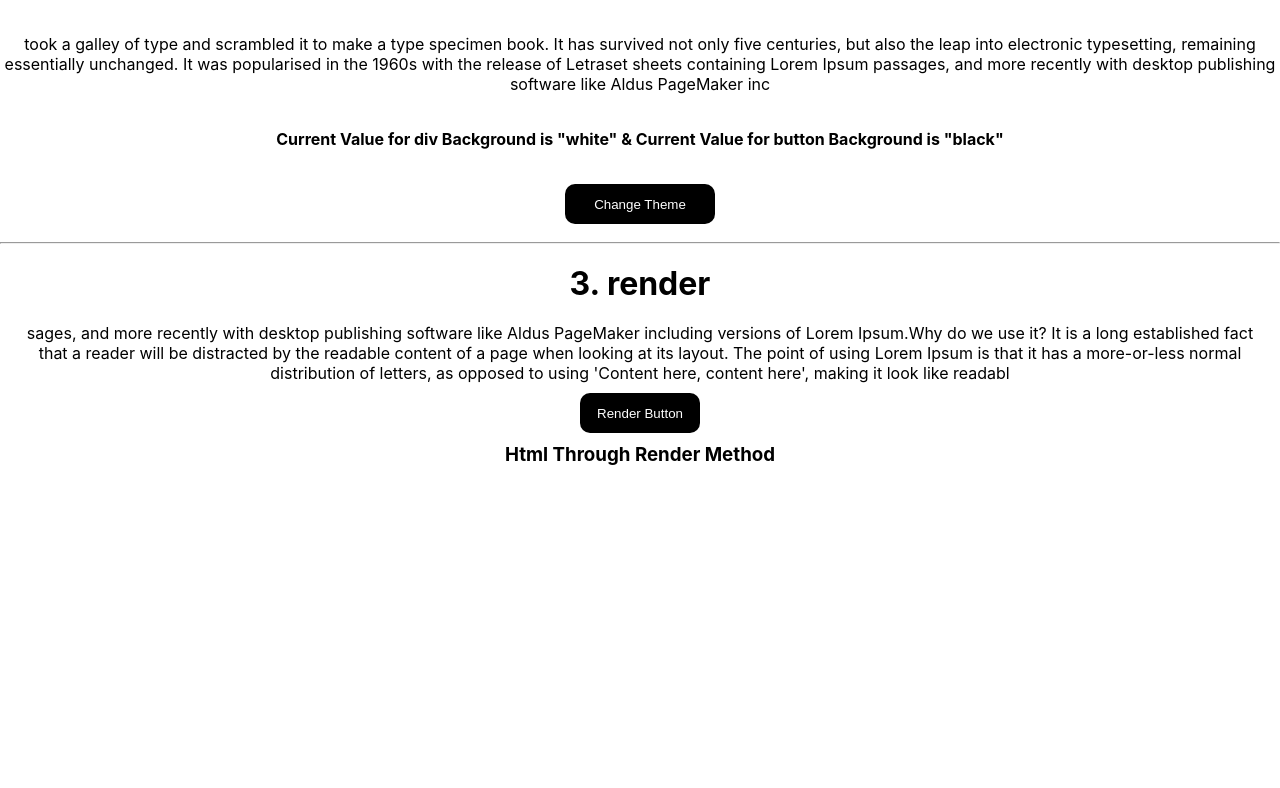
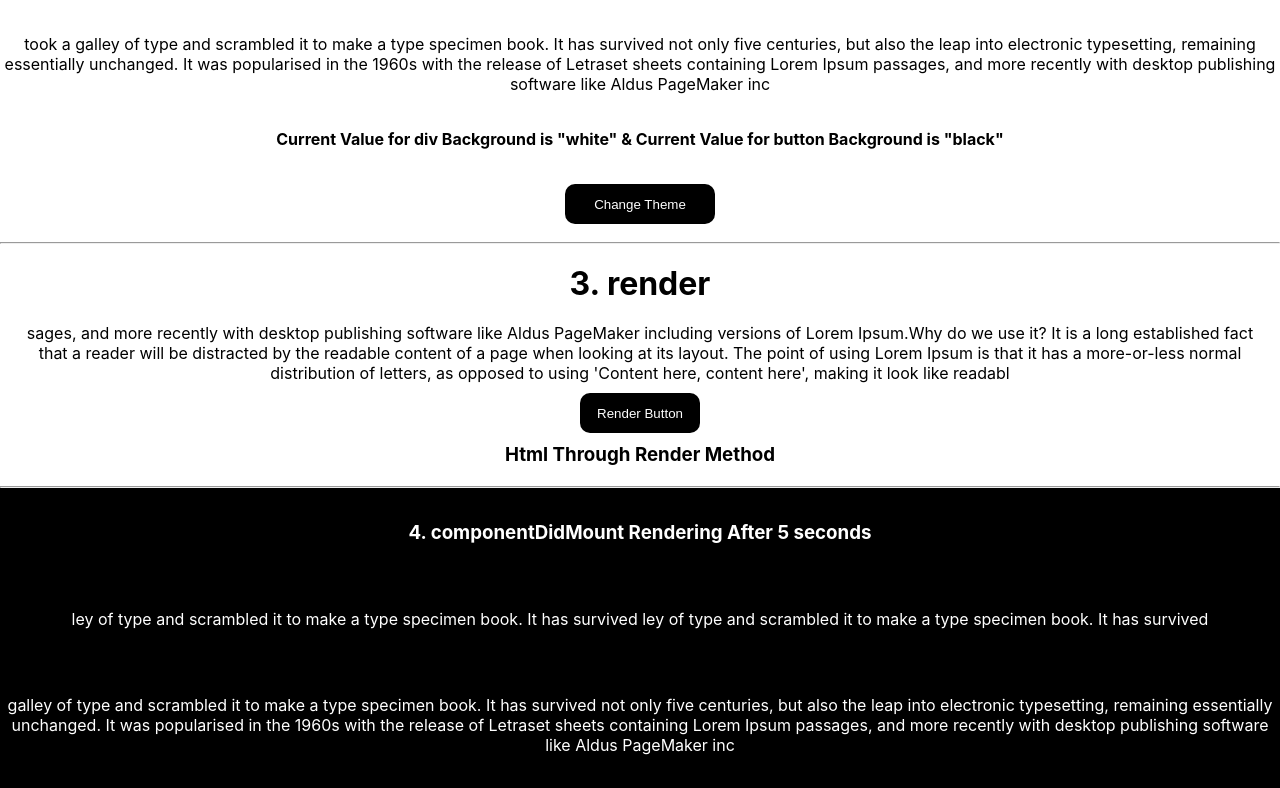
Before and after one commit to anshika07082001/LifeCycle-methods, a React (Create React App) app: page / in a window 1280 px wide. Shown: the part 360-1148 px from the top of the page. Before the commit the page ends 846 px from the top, so only its background shows below. Built offline with nearby package versions, Linux system fonts and the light colour scheme.

Commit message:
componentdidmount

```diff
--- a/src/App.js
+++ b/src/App.js
@@ -1,4 +1,5 @@
 import './App.css';
+import DidMount from './ComponentDidMount/DidMount';
 import Constructor from './Constructor/Constructor';
 import Parent from './getDerivedStateToProps/Parent';
 import Render from './Render/Render';
@@ -12,6 +13,8 @@ function App() {
       <Parent/>
       <hr/>
       <Render/>
+      <hr/>
+      <DidMount/>
     </div>
   );
 }
--- /dev/null
+++ b/src/ComponentDidMount/DidMount.js
@@ -0,0 +1,34 @@
+import React, { Component } from 'react'
+import './didMount.css';
+
+export class DidMount extends Component {
+
+    constructor(props) {
+        super(props)
+
+        this.state = {
+          bg:'white',
+        }
+    }
+
+    componentDidMount(){
+        setTimeout(()=>{
+            console.log('ComponentDidMount')
+            this.setState({
+                bg:'black',
+            })
+        },5000)
+    }
+
+  render() {
+    return (
+      <div className={`didMount ${this.state.bg}`}>
+        <h3>4. componentDidMount Rendering After 5 seconds</h3>
+        <p>ley of type and scrambled it to make a type specimen book. It has survived ley of type and scrambled it to make a type specimen book. It has survived </p>
+        <p> galley of type and scrambled it to make a type specimen book. It has survived not only five centuries, but also the leap into electronic typesetting, remaining essentially unchanged. It was popularised in the 1960s with the release of Letraset sheets containing Lorem Ipsum passages, and more recently with desktop publishing software like Aldus PageMaker inc</p>
+      </div>
+    )
+  }
+}
+
+export default DidMount
--- /dev/null
+++ b/src/ComponentDidMount/didMount.css
@@ -0,0 +1,17 @@
+.didMount {
+    height: 300px;
+    display: flex;
+    flex-direction: column;
+    align-items: center;
+    justify-content: space-around;
+}
+
+.white {
+    background: white;
+    color: black;
+}
+
+.black {
+    color: white;
+    background: black;
+}
```
